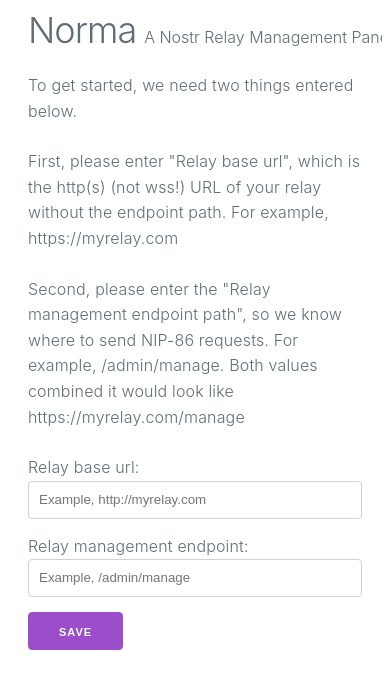
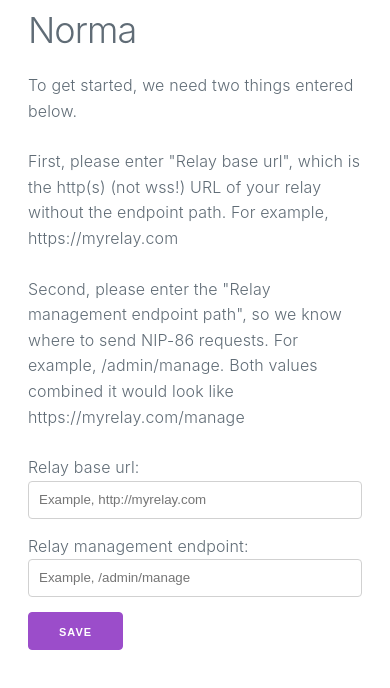
Before and after one commit to Vin-it/norma, a React app: page / in a window 390 px wide. Shown: the top 688 px of the page. Built offline with nearby package versions, Linux system fonts and the light colour scheme; the HTML template or start-up script is replaced by a standard one.

Commit message:
chore: small ui improvements for mobile

```diff
--- a/src/App.css
+++ b/src/App.css
@@ -48,9 +48,13 @@ h2 {
   white-space: nowrap;
 }
 
-@media screen and (max-width: 600px) {
+@media screen and (max-width: 795px) {
+  .hide-subtext-mobile {
+    display: none;
+  }
   .navbar {
     flex-wrap: wrap;
+    gap: 0px;
   }
 
   h6 {
@@ -63,6 +67,10 @@ h2 {
 
   .metadata {
     margin-top: 20px;
+  }
+
+  .content {
+    margin-top: 30px;
   }
 }
 
--- a/src/App.tsx
+++ b/src/App.tsx
@@ -18,7 +18,9 @@ const App = () => {
 					<div className="navbar">
 						<div className="navbar-left">
 							<h2 className="title">Norma</h2>
-							<h6>A Nostr Relay Management Panel</h6>
+							<h6 className="hide-subtext-mobile">
+								A Nostr Relay Management Panel
+							</h6>
 						</div>
 						{isStoreInit ? (
 							<div className="navbar-right">
@@ -33,7 +35,9 @@ const App = () => {
 					</div>
 
 					{isStoreInit ? (
-						<Outlet />
+						<div className="content">
+							<Outlet />
+						</div>
 					) : (
 						<InitializeApp handleSetApi={handleSetApi} />
 					)}
--- a/src/components/Errors/Errors.tsx
+++ b/src/components/Errors/Errors.tsx
@@ -1,11 +1,11 @@
 export function Errors({ errors }: { errors: string[] }) {
 	return (
-		<span>
+		<div>
 			{errors.map((e) => (
 				<span key={e} style={{ color: 'red' }}>
 					<b>{e}</b>
 				</span>
 			))}
-		</span>
+		</div>
 	);
 }
```
